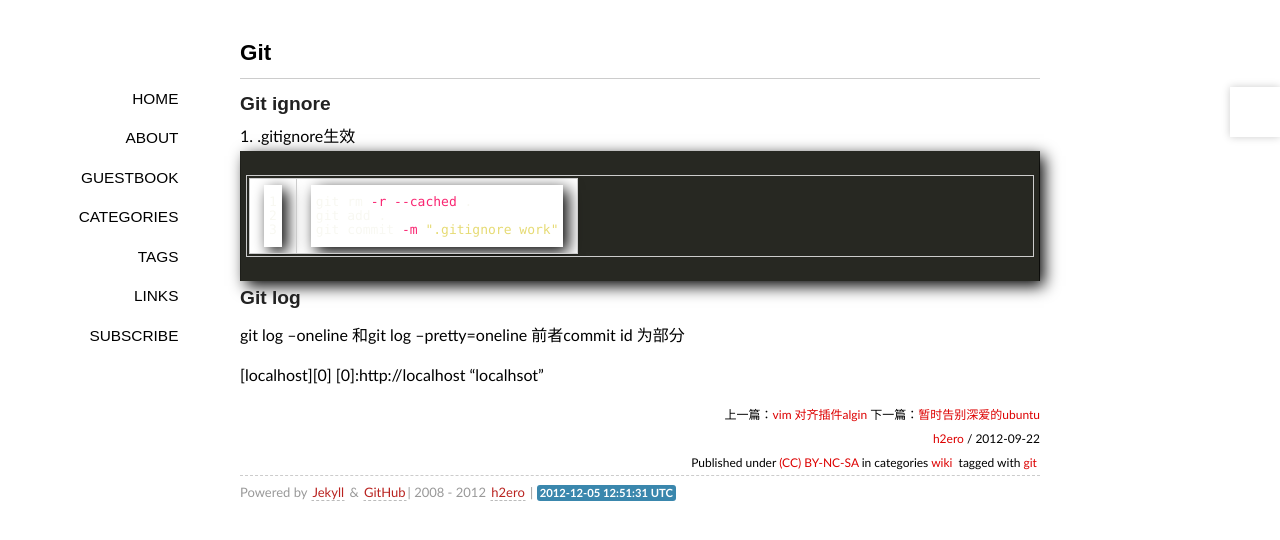
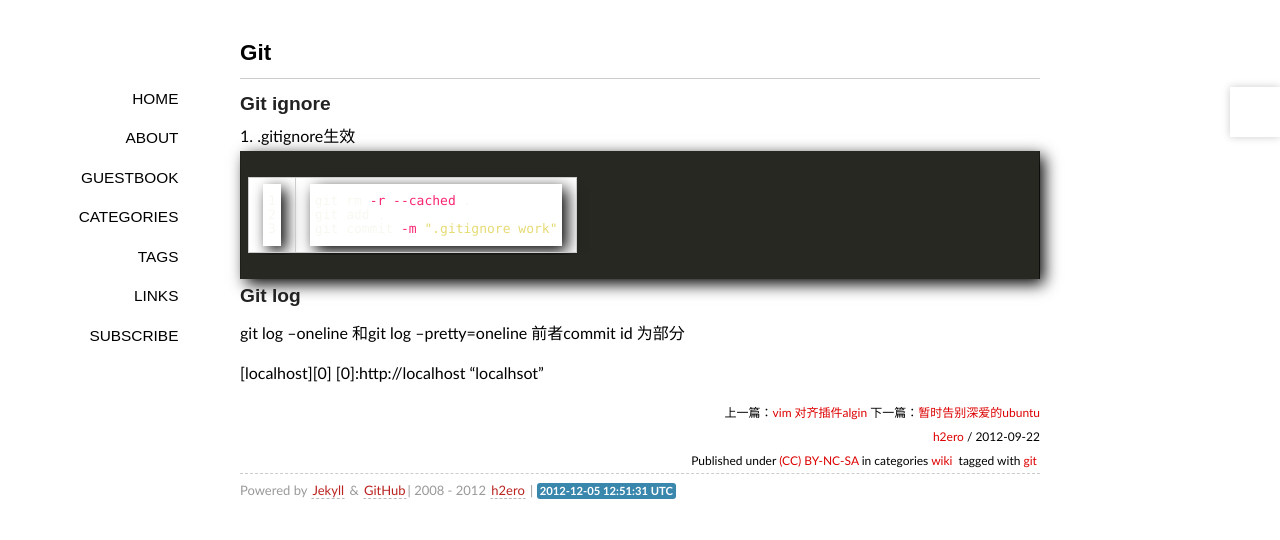
Before and after one commit to h2ero/h2ero.github.com, a Jekyll site: the page built from _posts/wiki/2012-09-22-Git-wiki.md, in a window 1280 px wide. Shown: the top 540 px of the page. Built offline with Jekyll 4.4.1, drawn with Linux system fonts in a browser that asks for light colours; some web fonts are replaced; Markdown is read by kramdown in place of the engine named in the settings; comment, search, counter and statistics services are not loaded.

Commit message:
border change

```diff
--- a/media/css/style.css
+++ b/media/css/style.css
@@ -22,7 +22,7 @@ li{padding:.2em 0;}
 ol,ul{list-style-position:inside;}
 ol ul, ul ol, ul ul, ol ol {margin-left:1em;}
 .highlight pre{padding: 10px 5px;box-shadow: 5px 5px 15px #000000;}
-pre code{ border: 1px solid #CCCCCC; padding: 2px; font-family:Simsun,monospace; font-size: 14px; line-height: 14px; margin:1em 0;display:block;overflow:auto;}
+pre code{border:none !important; padding: 2px; font-family:Simsun,monospace; font-size: 14px; line-height: 14px; margin:1em 0;display:block;overflow:auto;}
 blockquote{display:block;text-align:justify;border-left:4px solid #eeeeee;}
 blockquote{margin:1em 0em;padding-left:1.5em;}
 blockquote p{margin:0;padding:.5em 0;}
```
